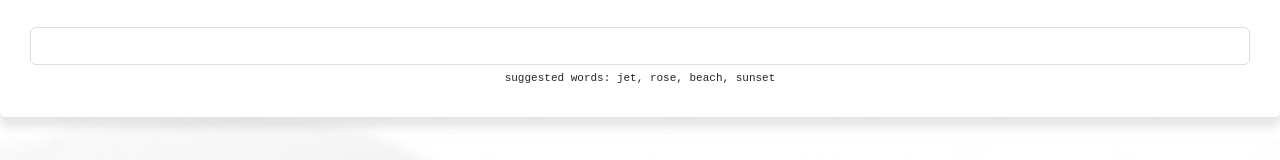
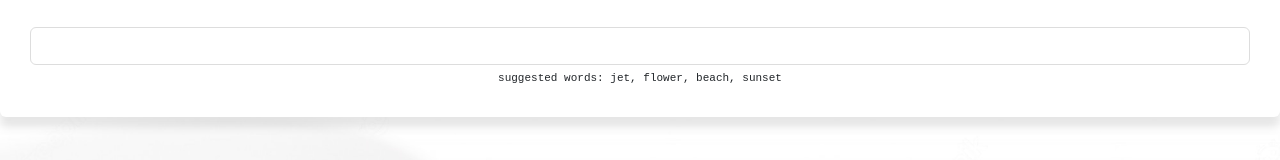
Before and after one commit to chickienickie/dictionary-project, a React (Create React App) app: page / in a window 1280 px wide. Shown: the part 167-327 px from the top of the page. Built offline with nearby package versions, Linux system fonts and the light colour scheme; no server answers.

Commit message:
updated suggested hint words

```diff
--- a/src/Dictionary.js
+++ b/src/Dictionary.js
@@ -52,7 +52,7 @@ export default function Dictionary() {
 
           </form>
           <div className="hint">
-            suggested words: jet, rose, beach, sunset
+            suggested words: jet, flower, beach, sunset
           </div>
         </section>
         <Results results={results} />
```
